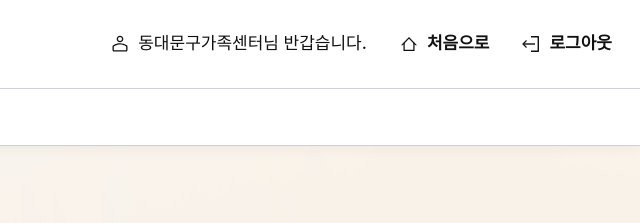
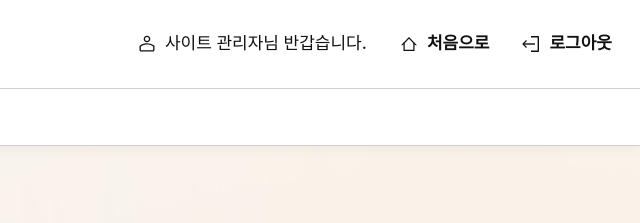
Before and after one commit to lebass98/familynet-fces, a website built with Vite: page src/index.html in a window 1280 px wide. Shown: the top 223 px of the page, 640-1280 px from the left. Built offline with nearby package versions, Linux system fonts and the light colour scheme; a web font is replaced by a local one.

Commit message:
refactor: 사용자 레이블 업데이트 및 컴포넌트 간 템플릿 조건부 포맷 표준화

```diff
--- a/src/_inc/header.html
+++ b/src/_inc/header.html
@@ -1,7 +1,7 @@
 {# header.html
 페이지 단위 변수:
-     currentSection  — "self-eval" | "eval-mgmt" | "notice" | "mypage" (없으면 표시 안 함)
-     isLoggedIn      — false 면 로그인/회원가입 노출 (기본 true)
+currentSection — "self-eval" | "eval-mgmt" | "notice" | "mypage" (없으면 표시 안 함)
+isLoggedIn — false 면 로그인/회원가입 노출 (기본 true)
 #}
 {% set isLoggedIn = isLoggedIn if isLoggedIn is defined else true %}
 
@@ -22,7 +22,7 @@
             <div class="header-utility-group">
               <div class="utility-item">
                 <span class="icon-size"><img src="/assets/images/common/icon-head-user.svg" alt=""></span>
-                <span class="text">동대문구가족센터님 반갑습니다.</span>
+                <span class="text">사이트 관리자님 반갑습니다.</span>
               </div>
               <a href="/index.html" class="utility-item">
                 <span class="icon-size"><img src="/assets/images/common/icon-head-home.svg" alt=""></span>
@@ -53,7 +53,7 @@
     <nav class="krds-main-menu">
       <div class="inner">
         <ul class="gnb-menu">
-          <li{% if currentSection == "self-eval" %} class="active"{% endif %}>
+          <li{% if currentSection=="self-eval" %} class="active" {% endif %}>
             <button type="button" class="gnb-main-trigger" data-trigger="gnb">자체평가</button>
             <div class="gnb-toggle-wrap">
               <div class="gnb-main-list">
@@ -70,7 +70,7 @@
               </div>
             </div>
             </li>
-          <li{% if currentSection == "eval-mgmt" %} class="active"{% endif %}>
+            <li{% if currentSection=="eval-mgmt" %} class="active" {% endif %}>
               <button type="button" class="gnb-main-trigger" data-trigger="gnb">평가관리</button>
               <div class="gnb-toggle-wrap">
                 <div class="gnb-main-list">
@@ -93,7 +93,7 @@
                 </div>
               </div>
               </li>
-          <li{% if currentSection == "notice" %} class="active"{% endif %}>
+              <li{% if currentSection=="notice" %} class="active" {% endif %}>
                 <button type="button" class="gnb-main-trigger" data-trigger="gnb">알림마당</button>
                 <div class="gnb-toggle-wrap">
                   <div class="gnb-main-list">
@@ -116,7 +116,7 @@
                   </div>
                 </div>
                 </li>
-          <li{% if currentSection == "mypage" %} class="active"{% endif %}>
+                <li{% if currentSection=="mypage" %} class="active" {% endif %}>
                   <button type="button" class="gnb-main-trigger" data-trigger="gnb">마이페이지</button>
                   <div class="gnb-toggle-wrap">
                     <div class="gnb-main-list">
```
Also changed, not shown: src/_inc/components.html (+1 -1 lines), src/_inc/head.html (+2 -1 lines), src/index3.html (+1 -0 lines), src/_inc/footer.html (line endings or trailing spaces). Lines whose indentation alone changed are shown as unchanged.
